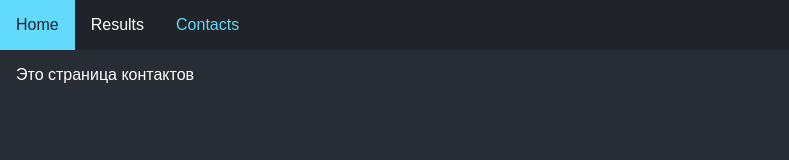
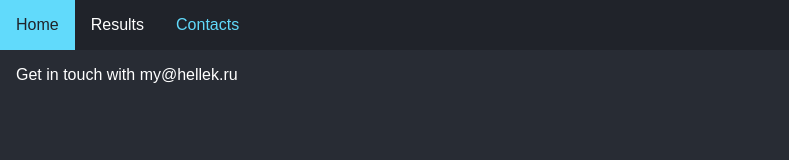
Before and after one commit to Hellek/react-learn, a React (Create React App) app: page /#/contacts in a window 1280 px wide. Shown: the top 160 px of the page, without its empty margins (0-789 px from the left). Built offline with nearby package versions, Linux system fonts and the light colour scheme.

Commit message:
feat: add email

```diff
--- a/src/pages/Contacts.js
+++ b/src/pages/Contacts.js
@@ -1,5 +1,8 @@
 const Contacts = () => (
-  <div>Это страница контактов</div>
+  <div>
+    <span>Get in touch with </span>
+    <a href="mailto:my@hellek.ru">my@hellek.ru</a>
+  </div>
 )
 
 export default Contacts
```
Also changed, not shown: 1 other file (tests, documents, lock files or other folders).
